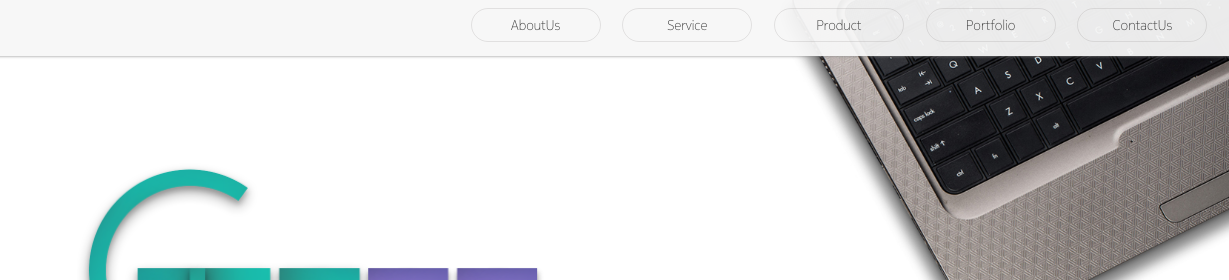
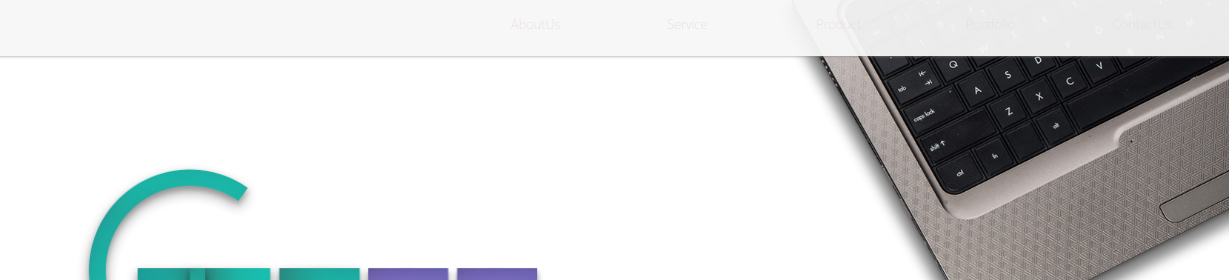
Before and after one commit to Santhosh1203122/GETIT, a plain HTML site: page index.html in a window 1280 px wide. Shown: the top 280 px of the page, 51-1280 px from the left. Drawn offline with nearby package versions, Linux system fonts and the light colour scheme.

Commit message:
Update style.css

```diff
--- a/style.css
+++ b/style.css
@@ -1,4 +1,3 @@
-
 @font-face {
     font-family: 'lightfont';
     src: url('./Light.woff2');
@@ -101,18 +100,23 @@
 .navbar-button{
     width:12%;
     margin-top:1vh;
-     border-radius:30px;
+     /*border-radius:30px;*/
      background-color:transparent;
-     border-color: #86808030;
+     border: none;
+     border-right: initial;
+     border-color: #ffe5e56e;
+     color : #e7dcdc;
      margin-right: 2%;
     float: right !important;
 }
-
 .navbar-content{
    height: 100%;
    width:85%;
 
 
+}
+.btn:focus{
+    outline: none;
 }
 .home-content-header{
     width: 80vw;
```
